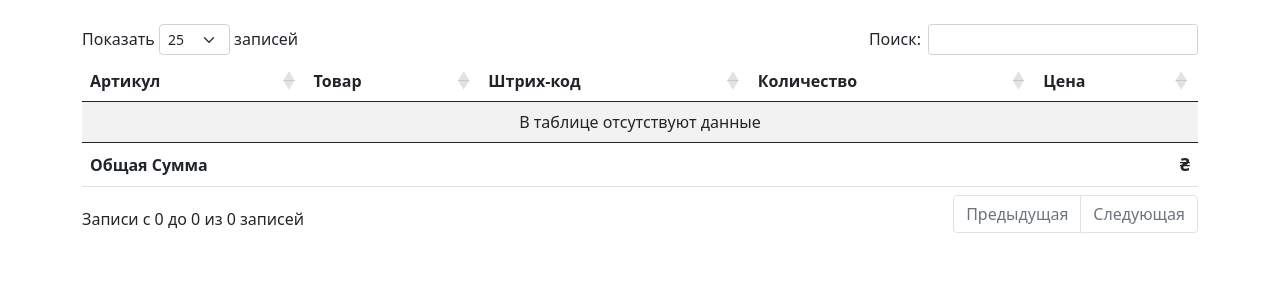
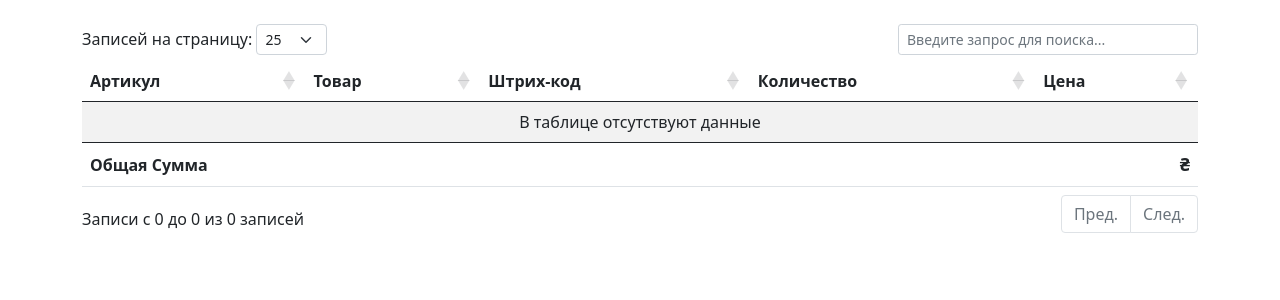
Before and after one commit to NightCourier/inventory-control-system, a Django app: template templates/ics/table.html in a window 1280 px wide. Shown: the part 56-356 px from the top of the page. Run offline with Django 3.2, Linux system fonts and the light colour scheme; the template is opened without the code that fills it, so the values that code supplies are empty; some libraries are stand-ins or nearby versions.

Commit message:
typos, reformatting in datatable

```diff
--- a/templates/index.html
+++ b/templates/index.html
@@ -5,10 +5,10 @@
 <head>
     <meta charset="UTF-8">
     <title>Inventory</title>
+    <link rel="stylesheet" href="{% static 'css/style.css' %}">
     <link href="https://cdn.jsdelivr.net/npm/bootstrap@5.0.0-beta3/dist/css/bootstrap.min.css" rel="stylesheet"
           integrity="sha384-eOJMYsd53ii+scO/bJGFsiCZc+5NDVN2yr8+0RDqr0Ql0h+rP48ckxlpbzKgwra6" crossorigin="anonymous">
     <link rel="stylesheet" type="text/css" href="https://cdn.datatables.net/1.10.24/css/dataTables.bootstrap5.min.css">
-    <link rel="stylesheet" href="/css/style.css">
 </head>
 <body>
 <nav class="navbar navbar-expand-sm navbar-dark bg-dark" aria-label="Third navbar example">
@@ -47,8 +47,8 @@
 <script type="text/javascript">
 	var data_table = '#inventory_table';
 	$(data_table).ready(function () {
-		$('.dataTables_filter input[type="search"]').css(
-			{'width': '270px', 'display': 'inline-block'}
+		$('.dataTables_filter input[type="search"]').attr('placeholder', 'Введите запрос для поиска...').css(
+			{'width': '300px', 'display': 'inline-block'}
 		);
 	});
 	$(data_table).DataTable({
@@ -58,9 +58,9 @@
 			language:
 				{
 					"processing": "Подождите...",
-					"search": "Поиск:",
-					"lengthMenu": "Показать _MENU_ записей",
-					"info": "Записи с _START_ до _END_ из _TOTAL_ записей",
+					"search": "",
+					"lengthMenu": "Записей на страницу: _MENU_",
+					"info": "_START_-_END_ из _TOTAL_ записей",
 					"infoEmpty": "Записи с 0 до 0 из 0 записей",
 					"infoFiltered": "(отфильтровано из _MAX_ записей)",
 					"loadingRecords": "Загрузка записей...",
@@ -68,8 +68,8 @@
 					"emptyTable": "В таблице отсутствуют данные",
 					"paginate": {
 						"first": "Первая",
-						"previous": "Предыдущая",
-						"next": "Следующая",
+						"previous": "Пред.",
+						"next": "След.",
 						"last": "Последняя"
 					},
 					"aria": {
```
Also changed, not shown: static/css/style.css (line endings or trailing spaces). Lines whose indentation alone changed are shown as unchanged.
